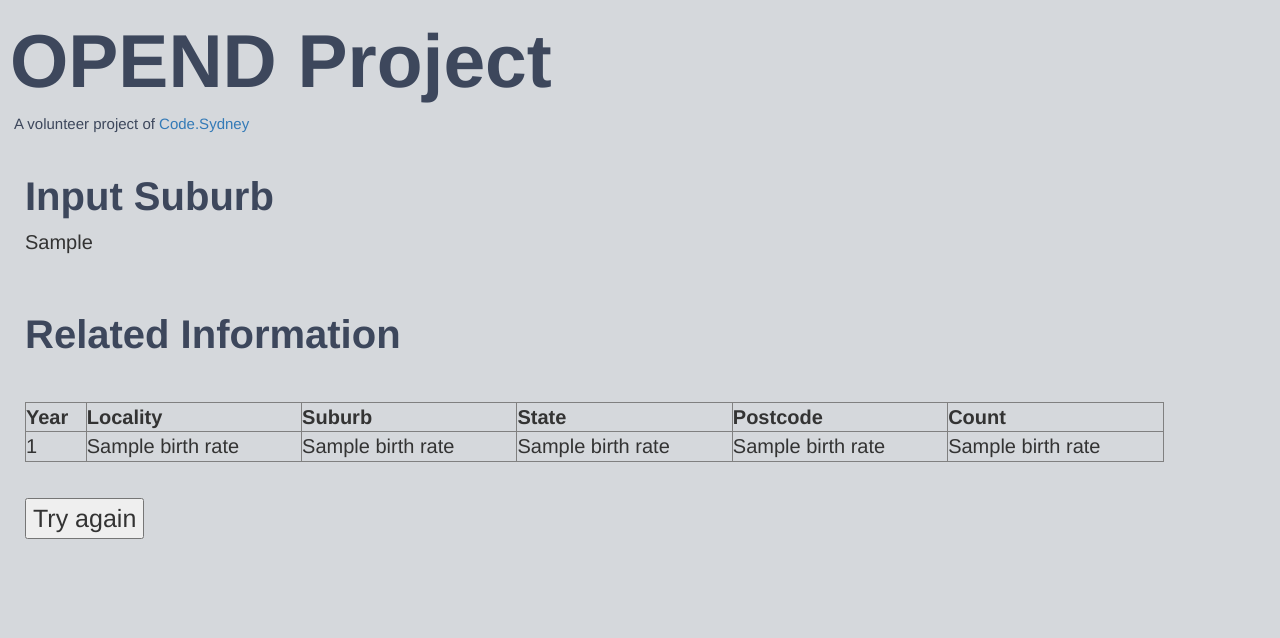
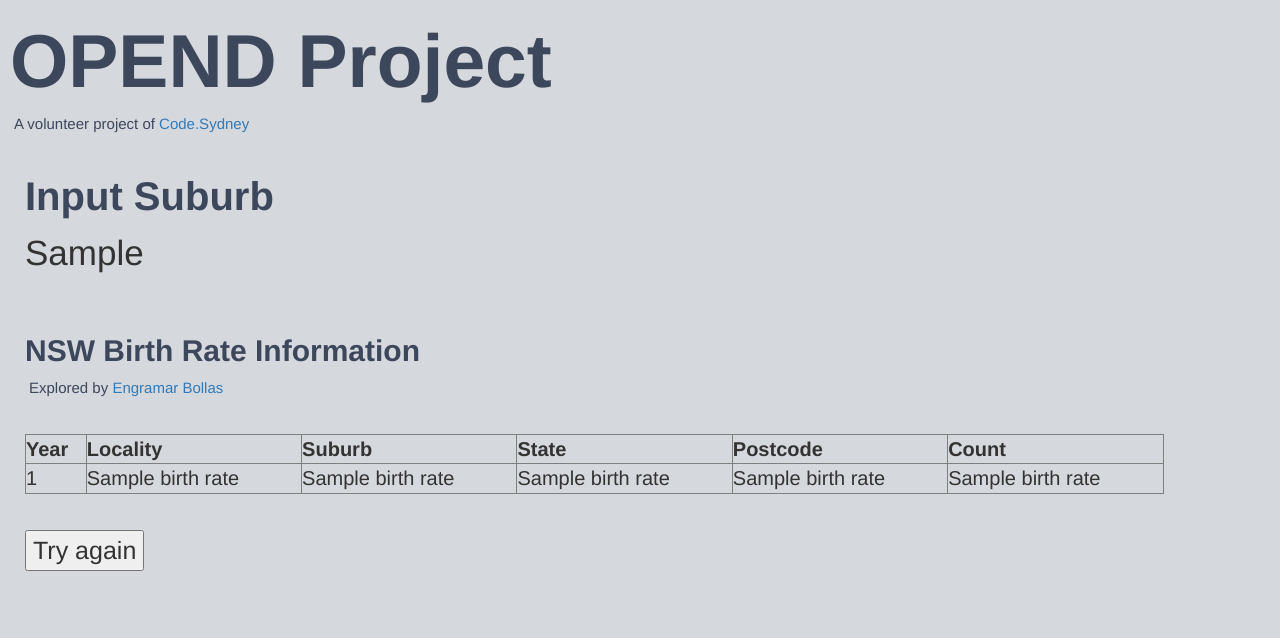
Before and after one commit to codesydney/OPEND, a Flask app: template app/templates/result.html in a window 1280 px wide. Shown: the top 638 px of the page. Run offline with Flask 2, Linux system fonts and the light colour scheme; tables that the repository leaves empty hold one stand-in row (values such as "Sample post"); the template is opened without the code that fills it: values that come from a table or form of the project are taken from there, most other values are stand-ins (such as "Sample title", 1, 10 or a date in 2020); some libraries are stand-ins or nearby versions.

Commit message:
Added explored by

```diff
--- a/app/templates/result.html
+++ b/app/templates/result.html
@@ -30,9 +30,11 @@
 
             <div style = "font-size:25px;font-weight:normal;text-align:left;margin-left:15px">
   	           <h2 style="color:#3d475c;font-size:40px;font-weight:bold;text-align:left;margin-left:10px">Input Suburb</h2>
-			   <div style="font-size:20px;font-weight:normal;text-align:left;margin-left:10px">{{InputSuburb}}</div><br>
+			   <div style="font-size:35px;font-weight:normal;text-align:left;margin-left:10px">{{InputSuburb}}</div><br>
 
-			   <h2 style="color:#3d475c;font-size:40px;font-weight:bold;text-align:left;margin-left:10px">Related Information</h2>
+			   <h2 style="color:#3d475c;font-size:30px;font-weight:bold;text-align:left;margin-left:10px">NSW Birth Rate Information</h2>
+               <div style="color:#3d475c;font-size:15px;font-weight:normal;text-align:left;margin-left:14px">Explored by <a href="https://github.com/engramar" target="_blank">Engramar Bollas</a></div>
+
 			   <table style="font-size:20px;width:90%;text-align:left;font-weight:normal;margin-left:10px" border="1">
 			   <tr>
    			      <th>Year</th>
```
Also changed, not shown: 2 other files.
